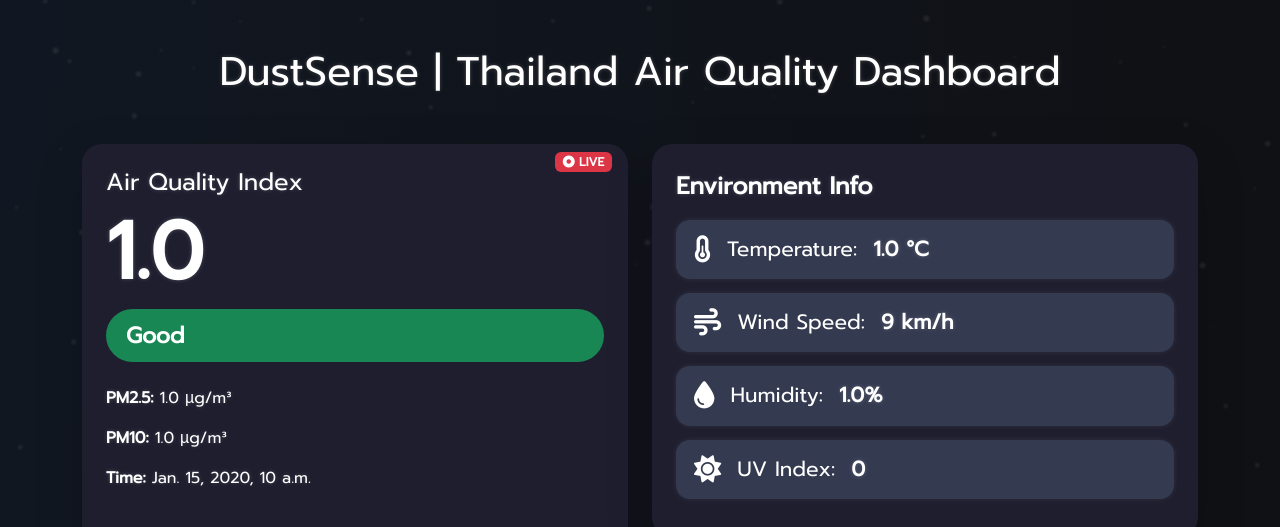
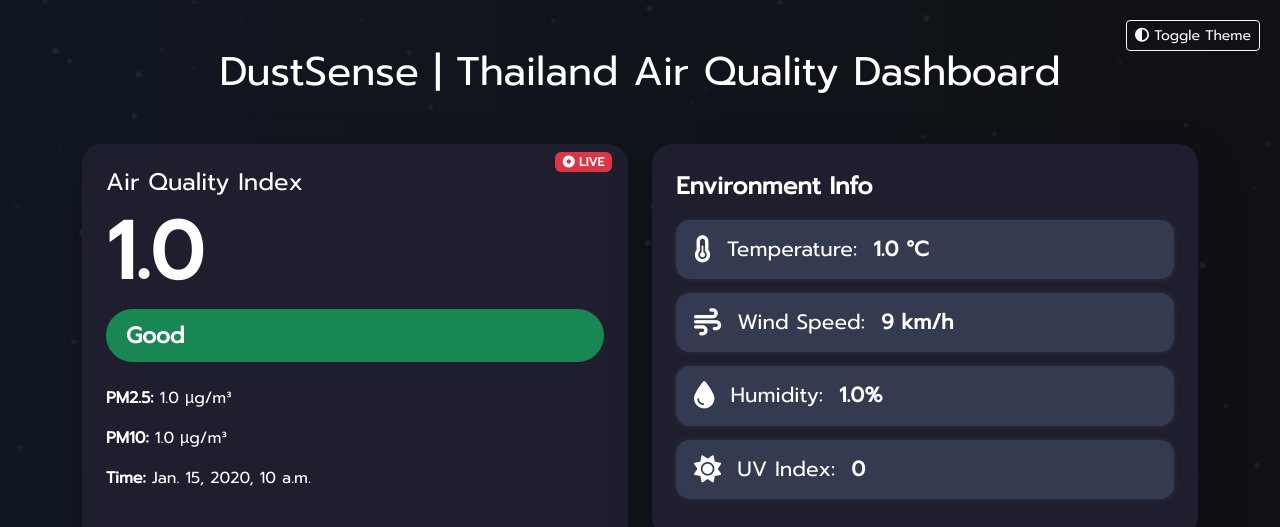
Before and after one commit to SKlv1ain/Air-Quality-KU, a Django app: page / in a window 1280 px wide. Shown: the top 527 px of the page. Run offline with Django 5.2, Linux system fonts and the light colour scheme; tables that the repository leaves empty hold one stand-in row (values such as "Sample post").

Commit message:
Improve Dust-Dynamic background and Add Toggle Dark/Light Mode

```diff
--- a/air/templates/home.html
+++ b/air/templates/home.html
@@ -12,12 +12,27 @@
   <link href="https://fonts.googleapis.com/css2?family=Prompt&display=swap" rel="stylesheet">
 
   <style>
+    :root {
+      --bg-color: radial-gradient(ellipse at top left, #111722, #0e0e0e);
+      --card-color: #1e1e2f;
+      --text-color: #ffffff;
+      --icon-bg: #343a50;
+      --highlight-box: linear-gradient(145deg, #34334f, #1b1b2e);
+    }
+
+    body.light {
+      --bg-color: linear-gradient(to bottom, #f9f9f9, #e0e0e0);
+      --card-color: #ffffff;
+      --text-color: #222222;
+      --icon-bg: #f0f0f0;
+      --highlight-box: linear-gradient(to bottom, #e6e6e6, #fefefe);
+    }
+
     body {
       font-family: 'Prompt', sans-serif;
-      background: radial-gradient(ellipse at top left, #111722, #0e0e0e);
-      color: white;
-      position: relative;
-      overflow-x: hidden;
+      background: var(--bg-color);
+      color: var(--text-color);
+      transition: background 0.5s, color 0.5s;
     }
 
     canvas#bgCanvas {
@@ -31,12 +46,13 @@
     .card {
       border: none;
       border-radius: 20px;
-      background: #1e1e2f;
+      background: var(--card-color);
+      color: var(--text-color);
+      transition: background 0.5s, color 0.5s;
     }
 
     h1, h4, h5, p, strong, .section-label {
-      color: #ffffff !important;
-      text-shadow: 0 0 4px rgba(255,255,255,0.2);
+      color: var(--text-color) !important;
     }
 
     .aqi-badge {
@@ -60,23 +76,21 @@
       font-size: 1.3rem;
       padding: 14px 18px;
       border-radius: 14px;
-      background: #343a50;
+      background: var(--icon-bg);
       margin-bottom: 14px;
       display: flex;
       align-items: center;
       gap: 16px;
-      color: #ffffff;
       font-weight: 500;
       box-shadow: 0 0 6px rgba(255,255,255,0.08);
     }
 
     .icon-block i {
       font-size: 1.7rem;
-      color: #ffffff;
     }
 
     .highlight-box {
-      background: linear-gradient(145deg, #34334f, #1b1b2e);
+      background: var(--highlight-box);
       border-radius: 16px;
       padding: 30px;
       text-align: center;
@@ -91,10 +105,11 @@
     }
 
     .chart-card {
-      background: #202033;
+      background: var(--card-color);
       border-radius: 20px;
       padding: 2rem;
       margin-bottom: 3rem;
+      color: var(--text-color);
     }
 
     .skyline {
@@ -103,11 +118,25 @@
       opacity: 0.1;
       height: 100px;
     }
+
+    .mode-toggle {
+      position: fixed;
+      top: 20px;
+      right: 20px;
+      z-index: 1000;
+    }
   </style>
 </head>
 <body>
 
-<!-- Dynamic Background Canvas -->
+<!-- Theme Toggle -->
+<div class="mode-toggle">
+  <button class="btn btn-sm btn-outline-light" onclick="toggleTheme()">
+    <i class="fa-solid fa-circle-half-stroke"></i> Toggle Theme
+  </button>
+</div>
+
+<!-- Dynamic Background -->
 <canvas id="bgCanvas"></canvas>
 
 <div class="container py-5">
@@ -156,28 +185,24 @@
     </div>
   </div>
 
-  <!-- Graphs -->
+  <!-- Charts -->
   <div class="chart-section">
     <div class="chart-card">
       <h5>PM2.5 (µg/m³)</h5>
       <canvas id="pm25Chart"></canvas>
     </div>
-
     <div class="chart-card">
       <h5>PM10 (µg/m³)</h5>
       <canvas id="pm10Chart"></canvas>
     </div>
-
     <div class="chart-card">
       <h5>Humidity (%)</h5>
       <canvas id="humidityChart"></canvas>
     </div>
-
     <div class="chart-card">
       <h5>Temperature (°C)</h5>
       <canvas id="temperatureChart"></canvas>
     </div>
-
     <div class="chart-card">
       <h5>PM2.5 vs PM10</h5>
       <canvas id="pmCompareChart"></canvas>
@@ -185,9 +210,20 @@
   </div>
 </div>
 
-<!-- Chart.js + Canvas BG -->
+<!-- Canvas + Theme + Charts -->
 <script>
-  // Dynamic Dust Particle Background
+  // Theme Mode
+  function toggleTheme() {
+    const isLight = document.body.classList.toggle('light');
+    localStorage.setItem('theme', isLight ? 'light' : 'dark');
+  }
+  window.onload = () => {
+    if (localStorage.getItem('theme') === 'light') {
+      document.body.classList.add('light');
+    }
+  }
+
+  // Floating Dust Animation
   const canvas = document.getElementById('bgCanvas');
   const ctx = canvas.getContext('2d');
   let particles = [];
@@ -210,7 +246,6 @@
   }
 
   let angle = 0;
-
   function drawParticles() {
     ctx.clearRect(0, 0, canvas.width, canvas.height);
     ctx.fillStyle = "rgba(255,255,255,0.08)";
@@ -227,17 +262,15 @@
       let p = particles[i];
       p.y += Math.cos(angle + p.d) + 0.3;
       p.x += Math.sin(angle) * 0.3;
-
       if (p.y > canvas.height || p.x > canvas.width || p.x < 0) {
         p.x = Math.random() * canvas.width;
         p.y = -10;
       }
     }
   }
-
   setInterval(drawParticles, 33);
 
-  // Chart Visualizations
+  // Chart.js Setup
   const labels = {{ timestamps|safe }};
   const pm25 = {{ pm_values|safe }};
   const pm10 = {{ pm10_values|safe }};
@@ -246,9 +279,7 @@
 
   const chartOptions = {
     responsive: true,
-    scales: {
-      y: { beginAtZero: true }
-    }
+    scales: { y: { beginAtZero: true } }
   };
 
   new Chart(document.getElementById('pm25Chart'), {
@@ -320,20 +351,8 @@
     data: {
       labels: labels,
       datasets: [
-        {
-          label: 'PM2.5',
-          data: pm25,
-          borderColor: '#ffc107',
-          tension: 0.3,
-          fill: false
-        },
-        {
-          label: 'PM10',
-          data: pm10,
-          borderColor: '#36a2eb',
-          tension: 0.3,
-          fill: false
-        }
+        { label: 'PM2.5', data: pm25, borderColor: '#ffc107', tension: 0.3, fill: false },
+        { label: 'PM10', data: pm10, borderColor: '#36a2eb', tension: 0.3, fill: false }
       ]
     },
     options: chartOptions
```
